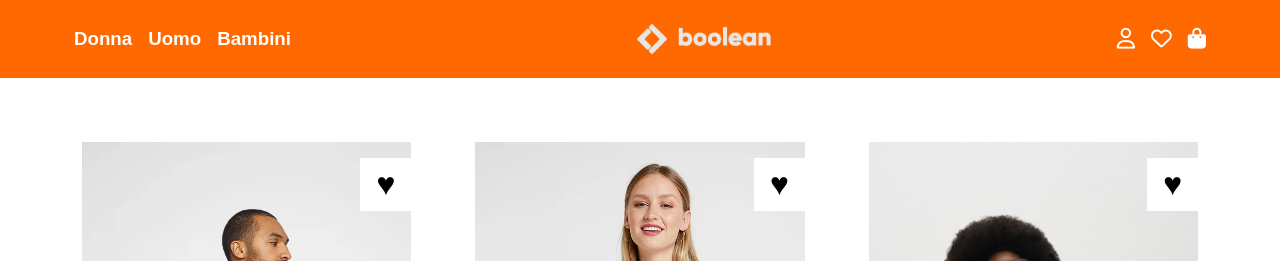
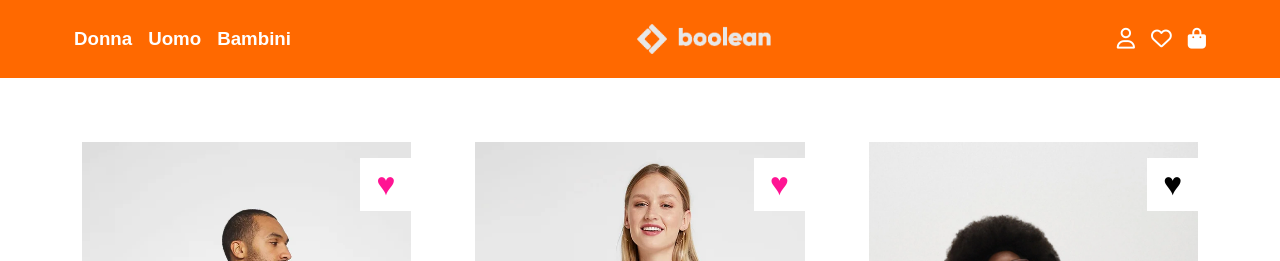
Before and after one commit to lucapolzone/vite-boolando, a Vue app: page / in a window 1280 px wide. Shown: the top 261 px of the page. Built offline with nearby package versions, Linux system fonts and the light colour scheme.

Commit message:
feat: add isInFavourites bonus

```diff
--- a/src/components/AppCard.vue
+++ b/src/components/AppCard.vue
@@ -17,7 +17,9 @@
     <div class="card">
       <div class="wrapper-photo">
         <!-- Box favorite item -->
-        <div class="favorite-item">
+        <div class="box-favorite-item">
+          <span class="favorite-item" v-show="card.isInFavorites == false"></span>
+          <span class="favorite-item selected" v-show="card.isInFavorites == true"></span>
         </div>
 
         <!-- Badges -->
@@ -61,7 +63,7 @@
         .wrapper-photo {
           position: relative;
 
-          .favorite-item {
+          .box-favorite-item {
             position: absolute;
             top: $small-size;
             right: 0;
@@ -74,7 +76,7 @@
             font-size: $medium-size;
           }
 
-          .favorite-item:hover {
+          .favorite-item.selected {
             color: deeppink;
           }
 
--- a/src/components/AppMain.vue
+++ b/src/components/AppMain.vue
@@ -13,6 +13,7 @@
             name: 'Relaxed fit tee unisex',
             discountedPrice: '14,99 €',
             price: '29,99 €',
+            isInFavorites: true,
             badges: [
               {
                 type: 'tag',
@@ -32,6 +33,7 @@
             name: 'Roses tee',
             discountedPrice: '20,99 €',
             price: '29,99 €',
+            isInFavorites: true,
             badges: [
               {
                 type: 'discount',
@@ -47,6 +49,7 @@
             name: 'Voglia di colori pastello',
             discountedPrice: '129,99 €',
             price: '184,99 €',
+            isInFavorites: false,
             badges: [
               {
                 type: 'discount',
@@ -62,6 +65,7 @@
             name: 'Tee unisex',
             discountedPrice: '14,99 €',
             price: '29,99 €',
+            isInFavorites: false,
             badges: [
               {
                 type: 'tag',
@@ -80,6 +84,7 @@
             brand: "Maya Deluxe",
             name: 'Stripe Bodice',
             discountedPrice: '99,99 €',
+            isInFavorites: true,
             badges: []
           },
           {
@@ -89,6 +94,7 @@
             brand: "Esprit",
             name: 'Maglione - black',
             discountedPrice: '29,99 €',
+            isInFavorites: true,
             badges: [
               {
                 type: 'tag',
```
